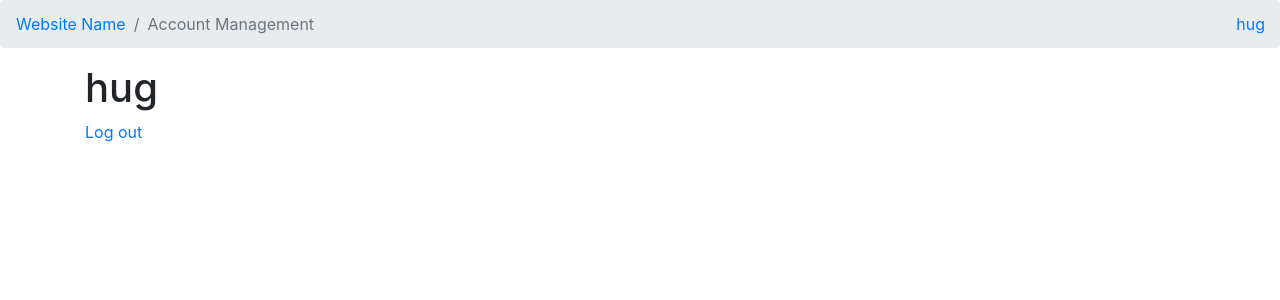
After one commit to c-grattan/set09103-cw, a Flask app: a page that uses templates/account.html in a window 1280 px wide. The commit adds this page. Shown: the top 300 px of the page. Run offline with Flask 2, Linux system fonts and the light colour scheme; a user stored in the database is signed in; data comes from the database, SQL or seed files in the repository; both versions use the stored data as it was after the commit; some libraries are stand-ins or nearby versions.

Commit message:
Fix server side storage and add session tracking

```diff
--- a/app.py
+++ b/app.py
@@ -72,6 +72,7 @@ def login():
 		if not bcrypt.checkpw(pw, passw):
 			return render_template("login.html", form=request.form, error="Incorrect password")
 
+		session['name'] = name
 		return render_template("successful.html", action="Login"), 200
 
 @app.route('/register/', methods=['GET', 'POST'])
@@ -98,5 +99,23 @@ def register():
 			db.commit()
 			return render_template("successful.html", action="Register"), 200
 
+@app.route('/account/')
+@app.route('/account/<name>')
+def account(name=None):
+	if name == None:
+		return redirect(url_for('login'))
+	else:
+		cursor = get_db().cursor()
+		user = cursor.execute('SELECT * FROM users WHERE username = "%s"' % name).fetchone()
+		if not user is None:
+			return render_template("account.html", user=user)
+		else:
+			return render_template("account.html", user=("404 Account not found", None, None)), 404
+
+@app.route('/logout/')
+def logout():
+	session.pop('name', None)
+	return render_template("successful.html", action="Logout")
+
 if __name__ == "__main__":
 	app.run()
--- /dev/null
+++ b/templates/account.html
@@ -0,0 +1,13 @@
+{% extends "template.html" %}
+
+{% block breadcrumbs %}
+<li class="breadcrumb-item active">Account Management</li>
+{% endblock %}
+
+{% block content %}
+<h1>{{ user[0] }}</h1>
+
+{% if user[0] == session.name %}
+<a href="/logout/">Log out</a>
+{% endif %}
+{% endblock %}
--- a/templates/custom_main.html
+++ b/templates/custom_main.html
@@ -17,7 +17,9 @@
 <div class="row" style="margin-top: 5%;">
 	<div class="col">
 		<h1>Browse User-Made Equations</h1>
-		<h4 class="text-muted">Create an account to make your own!</h4>
+		{% if not session.name %}
+			<h4 class="text-muted">Create an account to make your own!</h4>
+		{% endif %}
 
 		<div class="list-group" style="margin-top: 5%;">
 			<a href="/equations/0" class="list-group-item list-group-item-action" onmouseover="changeText('mx + c')">The Custom Theorum</a>
--- a/templates/template.html
+++ b/templates/template.html
@@ -13,7 +13,13 @@
 				<li class="breadcrumb-item"><a href="{{ url_for('index') }}">Website Name</a></li>
 				{% block breadcrumbs %}
 				{% endblock %}
-				<a href="{{ url_for('login') }}" style="position: absolute; right: 15px;">Login</a>
+				<a href="/account/{{ session.name }}" style="position: absolute; right: 15px;">
+					{% if session.name %}
+						{{ session.name }}
+					{% else %}
+						Login
+					{% endif %}
+				</a>
 			</ol>
 		</nav>
 
```
Also changed, not shown: var/database.db.
